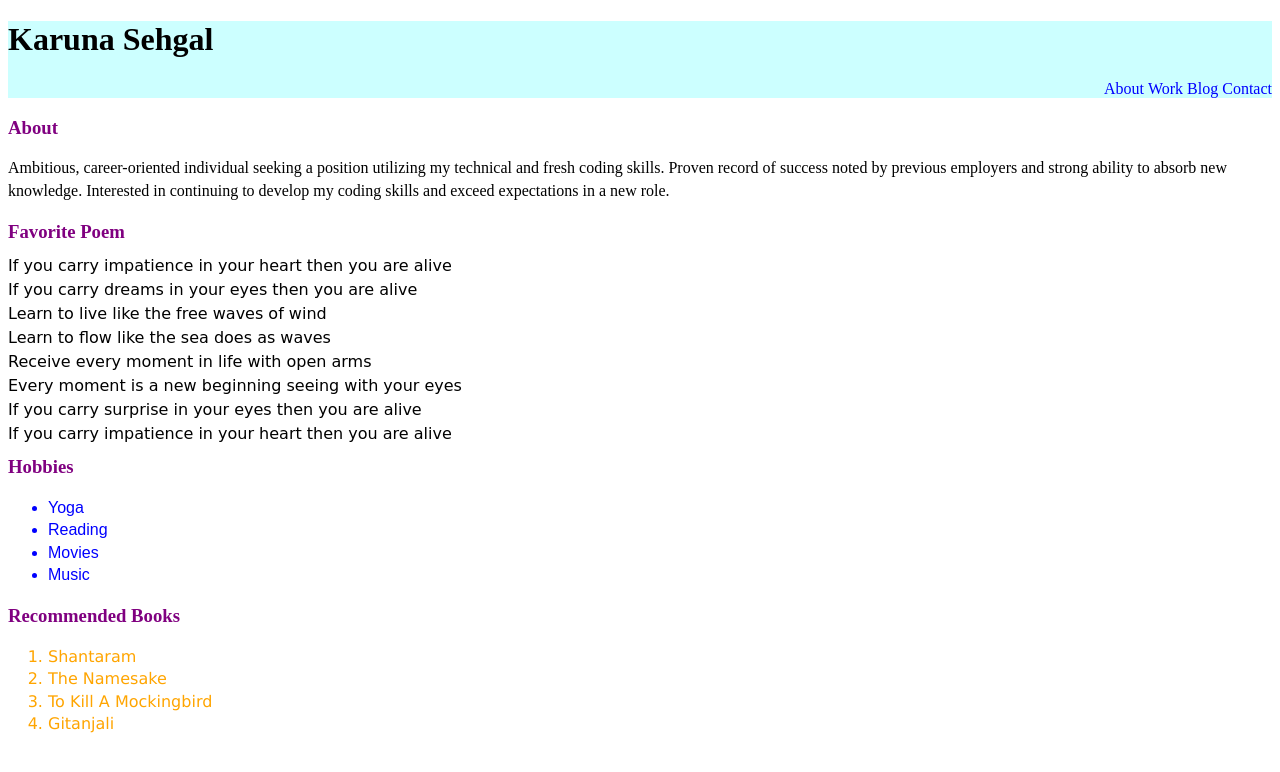
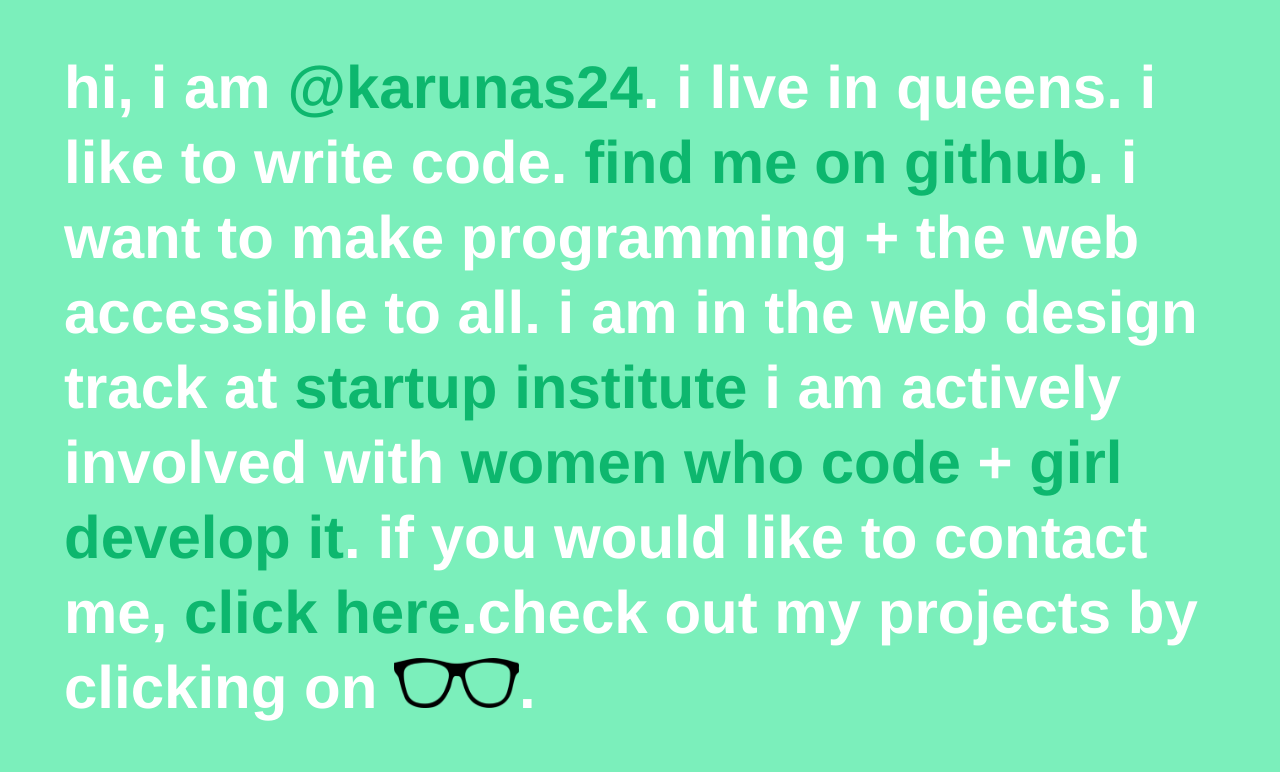
Before and after one commit to karuna24s/karuna24s.github.io, a plain HTML site: page index.html in a window 1280 px wide. Drawn offline with Linux system fonts and the light colour scheme.

Commit message:
Adds files that were missing

```diff
--- a/index.html
+++ b/index.html
@@ -1,4 +1,25 @@
 <!DOCTYPE html>
+  <head>
+    <meta charset="utf-8">
+    <meta name="description" content="Karuna Sehgal is here.">
+    <meta name="keywords" content="Karuna Sehgal">
+    <meta name="author" content="Karuna Sehgal">
+    <meta name="viewport" content="width=device-width">
+
+    <title>karunasehgal.com</title>
+
+    <link rel="stylesheet" href="style.css">
+  </head>
+  <body>
+    hi, i am <a href="https://twitter.com/karunas24?utm_source=Karuna&utm_medium=website&utm_campaign=KarunaisFabulous" target="_blank">@karunas24</a>.
+    i live in queens.
+    i like to write code.
+    <a href="http://github.com/karuna24s" target="_blank">find me on github</a>.
+    i want to make programming + the web accessible to all. i am in the web design track at <a href="http://www.startupinstitute.com/?utm_source=Karuna&utm_medium=website&utm_campaign=KarunaisAwesome>startup institute." target="_blank">startup institute</a>
+    i am actively involved with <a href="http://womenwhocode.com" target="_blank">women who code</a> + <a href="https://www.girldevelopit.com/" target="_blank">girl develop it</a>. if you would like to contact me, <a href="mailto:karuna24s@gmail.com">click here</a>.check out my projects by clicking on <a href="http://karunasehgal.com/projects/" target="_blank"><img src="images/glasses.png" alt="glasses" width="125" height="50;" /></a>.
+  </body>
+</html>
+<!-- <!DOCTYPE html>
 <html>
   <head>
      <title>Karuna</title>
@@ -51,4 +72,4 @@
        </ol>
      </div>
    </body>
-</html>
+</html> -->
--- a/style.css
+++ b/style.css
@@ -1,53 +1,19 @@
-.head {
-	background-color: #CCFFFF;
+body {
+  background-color: #7BEFBB;
+  color: #ffffff;
+  font-family: Helvetica, sans-serif;
+  font-size: 60px;
+  font-weight: bold;
+  line-height: 75px;
+  margin: 50px auto;
+  width: 90%;
+  -webkit-font-smoothing: antialiased;
 }
-nav {
-	color: blue;
-    text-align: right;
+a {
+  color: #0DB76E;
+  text-decoration: none;
 }
+img {
+  color: #0DB76E;
 
-nav li {
-	text-decoration: none;
-	display: inline-block;
 }
-
-h2 {
-	color: green;
-}
-
-.sidebar h3 {
-	color: purple;
-}
-
-.poem h3 {
-	color: purple;
-}
-
-.sidebar p {
-	line-height: 1.4em;
-}
-
-.poem p {
-	font-family: Monotype Corsiva, cursive;
-	line-height: 0.50em;
-}
-
-#hobbies h3 {
-	color: purple;
-}
-
-#hobbies ul {
-	line-height: 1.4em;
-	font-family: Arial, sans-serif;
-	color: blue;
-}
-
-.books h3 {
-	color: purple;
-}
-
-.books ol {
-	line-height: 1.4em;
-	font-family: Verdana, sans-serif;
-	color: orange;
-}
```
Also changed, not shown: blog/type/SIL Open Font License.txt (added, +43 -0 lines), projects.html (added, +21 -0 lines), webdesign1/titlepage.html (+2 -2 lines), webdesign1/webdesign1.css (+3 -5 lines), blog/type/LeagueGothic-CondensedItalic.otf (added), blog/type/LeagueGothic-CondensedRegular.otf (added), blog/type/LeagueGothic-Italic.otf (added), blog/type/LeagueGothic-Regular.otf (added), images/black-glasses.png (added), images/glasses.png (added).
